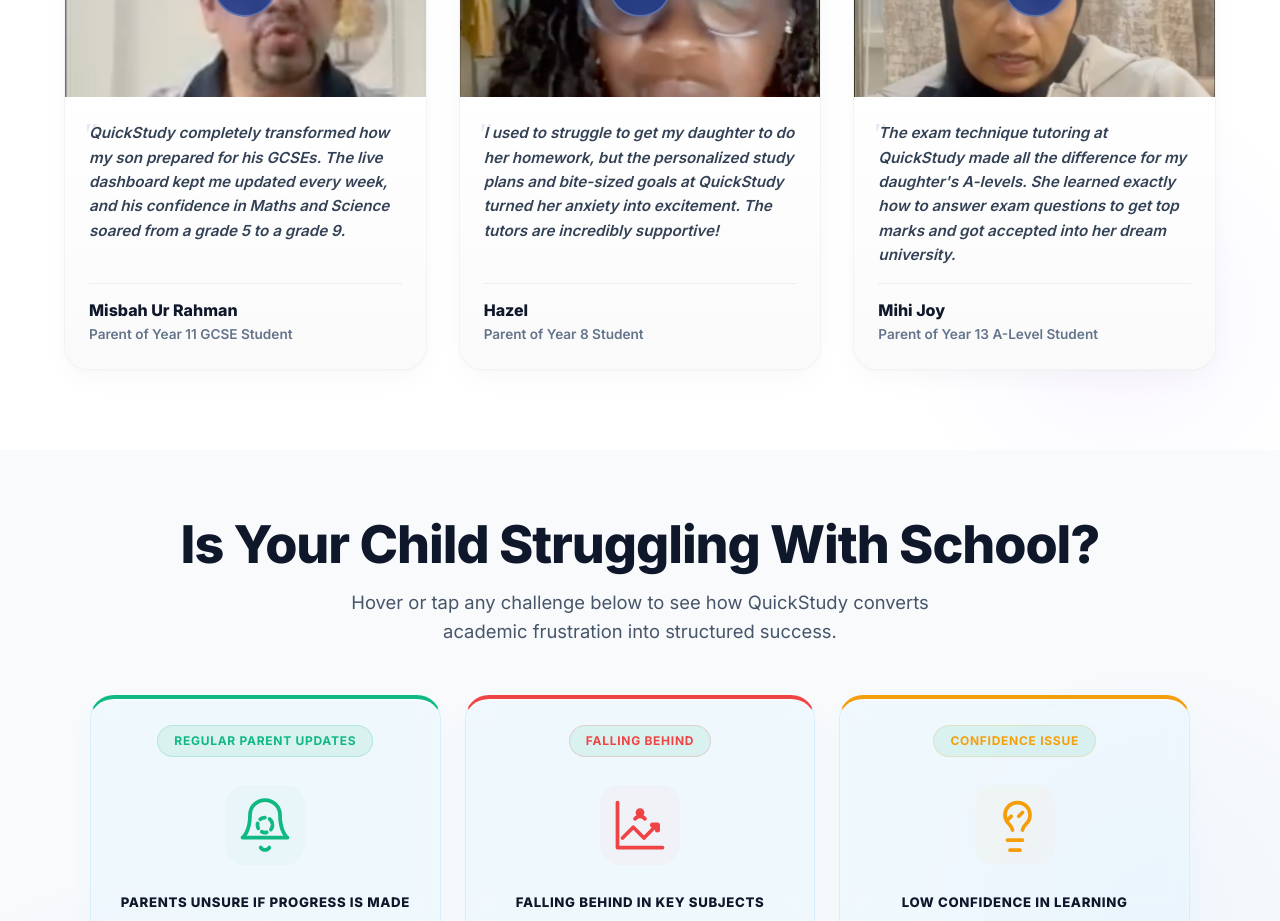
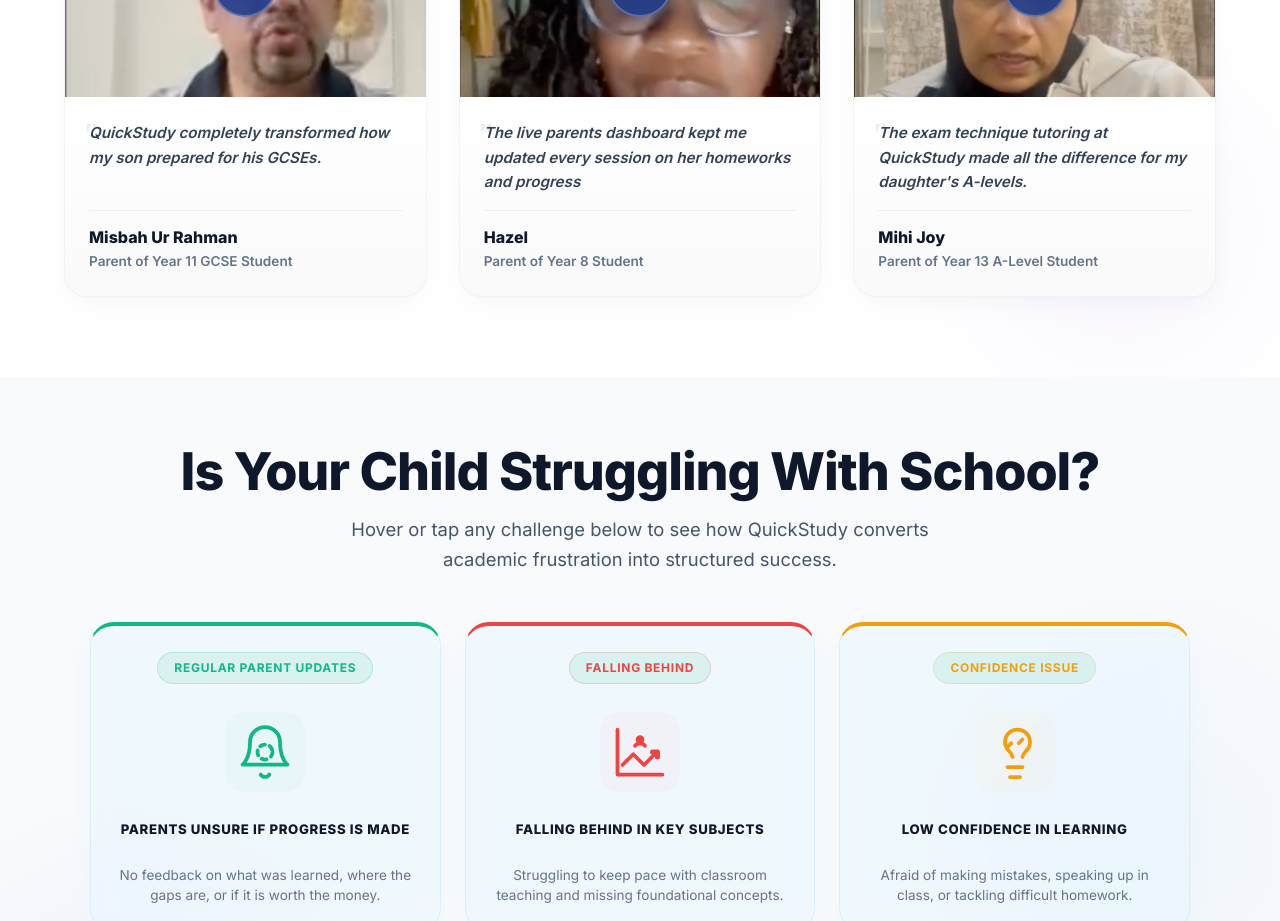
Before and after one commit to quickstudyuk/Website-Draft-01, a Next.js app: page / in a window 1280 px wide. Shown: the part 1300-2221 px from the top of the page. Built offline with nearby package versions, Linux system fonts and the light colour scheme.

Commit message:
Update parent testimonials to one-line quotes

```diff
--- a/src/components/home/ParentVideos.tsx
+++ b/src/components/home/ParentVideos.tsx
@@ -17,7 +17,7 @@
     id: 1,
     name: "Misbah Ur Rahman",
     role: "Parent of Year 11 GCSE Student",
-    quote: "QuickStudy completely transformed how my son prepared for his GCSEs. The live dashboard kept me updated every week, and his confidence in Maths and Science soared from a grade 5 to a grade 9.",
+    quote: "QuickStudy completely transformed how my son prepared for his GCSEs.",
     thumbnail: "/testimonials/parent1_thumb.png",
     videoUrl: "/testimonials/parent1.mp4"
   },
@@ -25,7 +25,7 @@
     id: 2,
     name: "Hazel",
     role: "Parent of Year 8 Student",
-    quote: "I used to struggle to get my daughter to do her homework, but the personalized study plans and bite-sized goals at QuickStudy turned her anxiety into excitement. The tutors are incredibly supportive!",
+    quote: "The live parents dashboard kept me updated every session on her homeworks and progress",
     thumbnail: "/testimonials/parent2_thumb.png",
     videoUrl: "/testimonials/parent2.mp4"
   },
@@ -33,7 +33,7 @@
     id: 3,
     name: "Mihi Joy",
     role: "Parent of Year 13 A-Level Student",
-    quote: "The exam technique tutoring at QuickStudy made all the difference for my daughter's A-levels. She learned exactly how to answer exam questions to get top marks and got accepted into her dream university.",
+    quote: "The exam technique tutoring at QuickStudy made all the difference for my daughter's A-levels.",
     thumbnail: "/testimonials/parent3_thumb.png",
     videoUrl: "/testimonials/parent3.mp4"
   }
```
